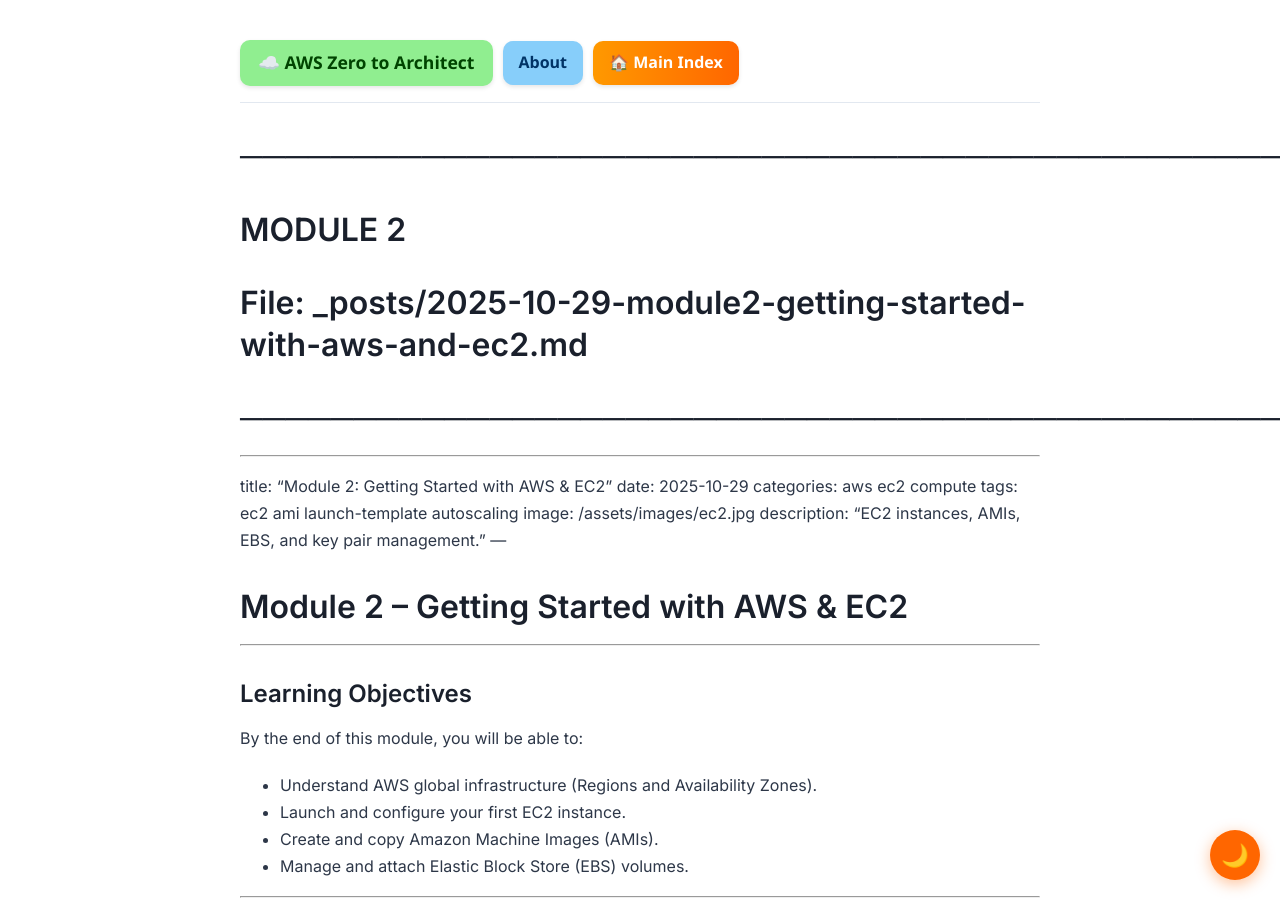
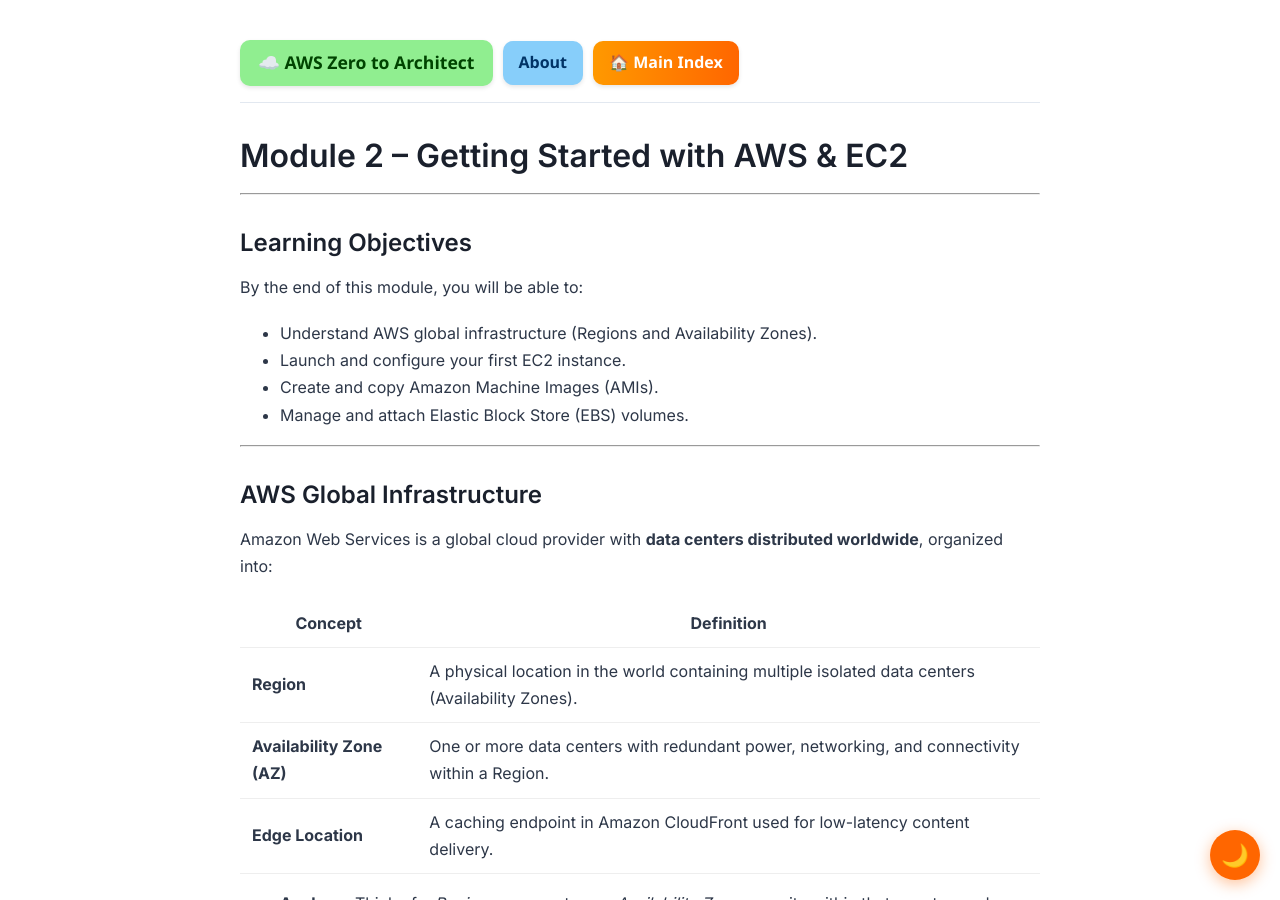
Before and after one commit to asiandevs/aws-zero-to-architect-blog, a Jekyll site: the page built from _posts/2025-10-29-module2-getting-started-with-aws-and-ec2.md, in a window 1280 px wide and 900 px high. Built offline with Jekyll 4.4.1, drawn with Linux system fonts in a browser that asks for light colours; our own code applies the rules of GitHub Pages for plain Markdown files.

Commit message:
Update 2025-10-29-module2-getting-started-with-aws-and-ec2.md

```diff
--- a/_posts/2025-10-29-module2-getting-started-with-aws-and-ec2.md
+++ b/_posts/2025-10-29-module2-getting-started-with-aws-and-ec2.md
@@ -1,7 +1,3 @@
-# ──────────────────────────────────────────────────────────────
-# MODULE 2
-# File: _posts/2025-10-29-module2-getting-started-with-aws-and-ec2.md
-# ──────────────────────────────────────────────────────────────
 ---
 title: "Module 2: Getting Started with AWS & EC2"
 date: 2025-10-29
```
